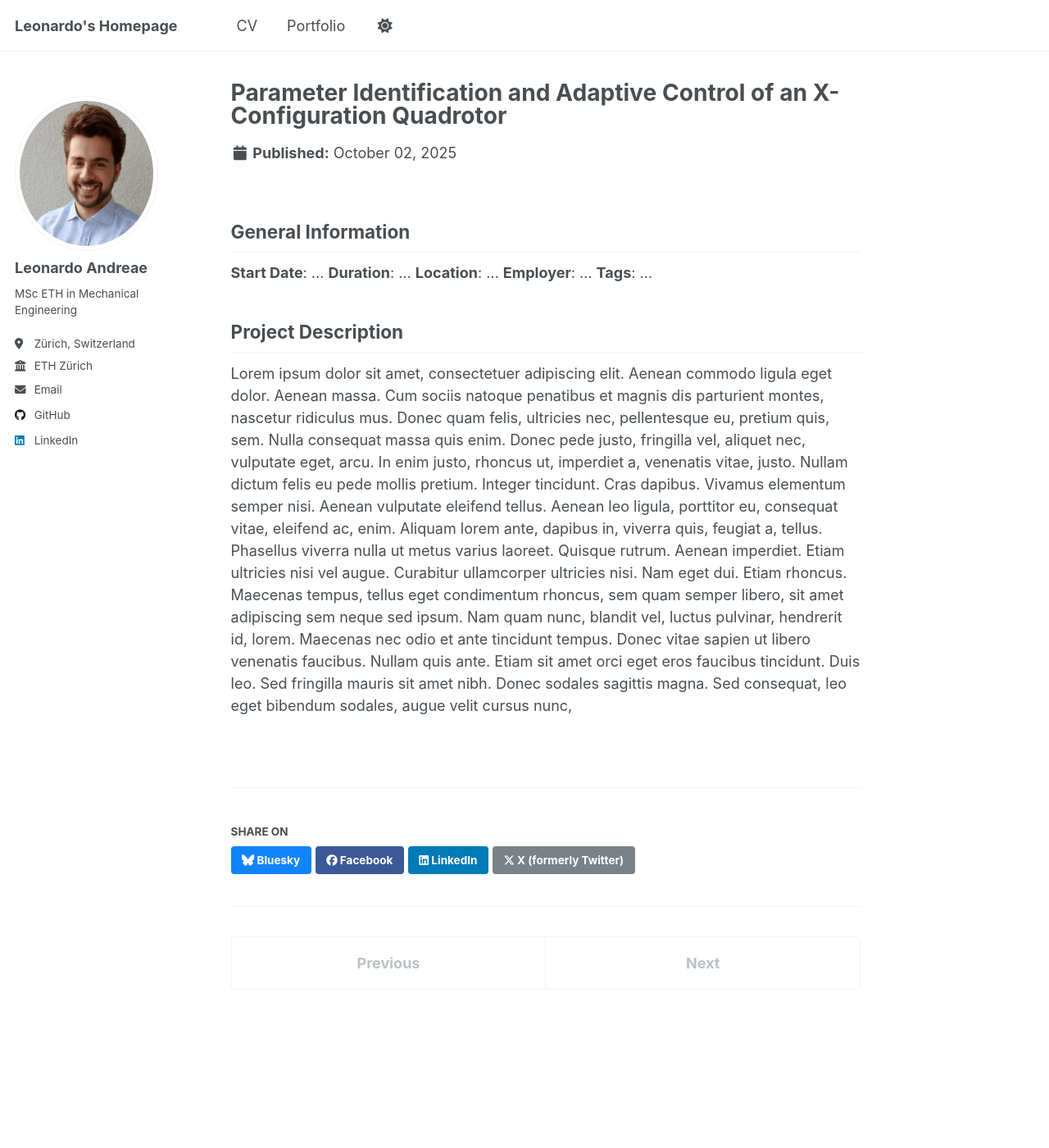
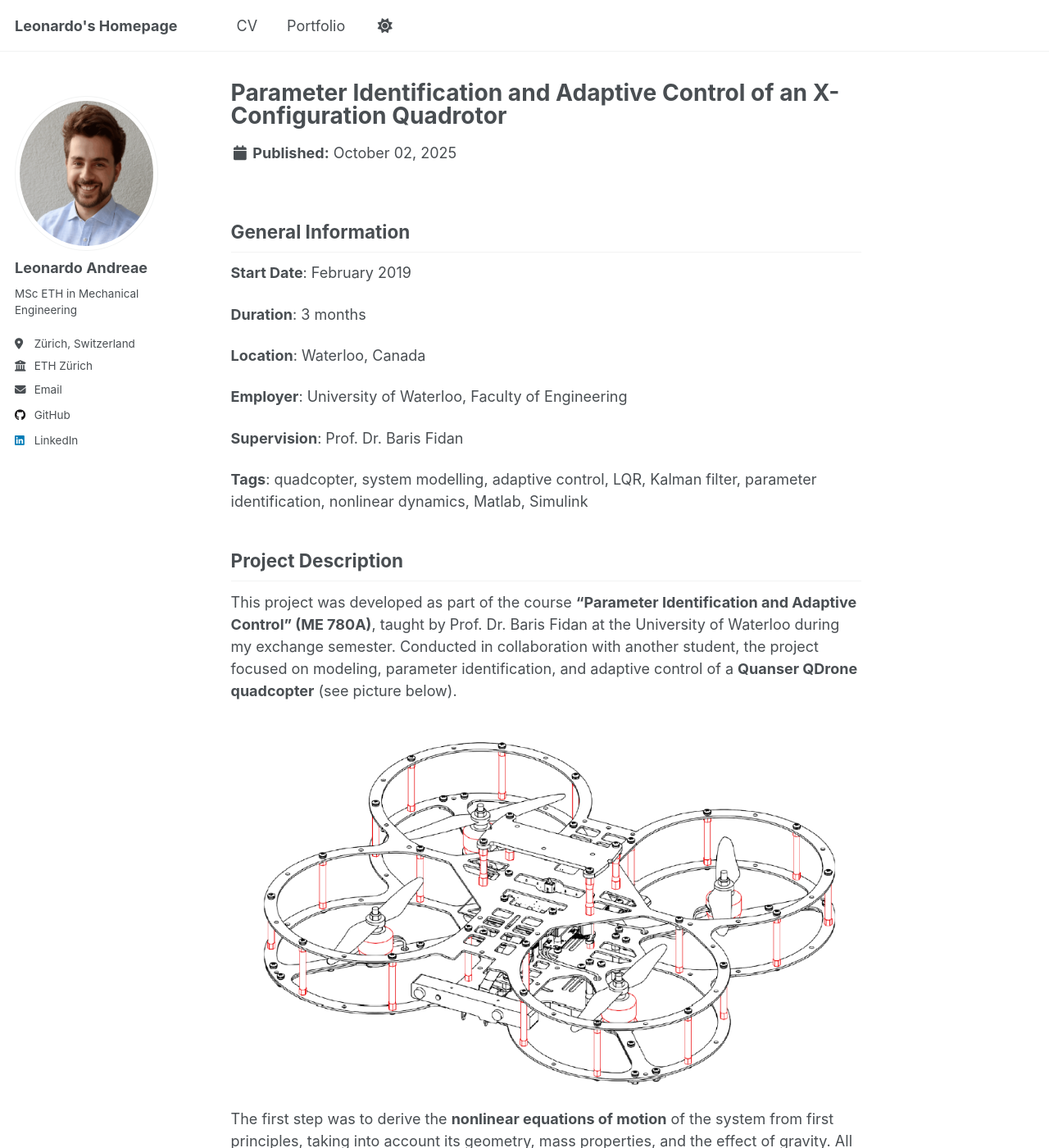
Before and after one commit to leonardoandreae/leonardoandreae.github.io, a Jekyll site: the page built from _portfolio/portfolio-6.md, in a window 1280 px wide and 1400 px high. Shown: the whole window at 82% size. Built offline with Jekyll 4.4.1, drawn with Linux system fonts in a browser that asks for light colours; a script that is not in the unit is left out; some of the changed text lies outside the part shown.

Commit message:
added adaptive control project

```diff
--- a/_portfolio/portfolio-6.md
+++ b/_portfolio/portfolio-6.md
@@ -6,12 +6,39 @@ collection: portfolio
 
 ## General Information
 
-**Start Date**: ...
-**Duration**: ...
-**Location**: ...
-**Employer**: ...
-**Tags**: ...
+**Start Date**: February 2019
+
+**Duration**: 3 months
+
+**Location**: Waterloo, Canada
+
+**Employer**: University of Waterloo, Faculty of Engineering
+
+**Supervision**: Prof. Dr. Baris Fidan
+
+**Tags**: quadcopter, system modelling, adaptive control, LQR, Kalman filter, parameter identification, nonlinear dynamics, Matlab, Simulink
 
 ## Project Description
 
-Lorem ipsum dolor sit amet, consectetuer adipiscing elit. Aenean commodo ligula eget dolor. Aenean massa. Cum sociis natoque penatibus et magnis dis parturient montes, nascetur ridiculus mus. Donec quam felis, ultricies nec, pellentesque eu, pretium quis, sem. Nulla consequat massa quis enim. Donec pede justo, fringilla vel, aliquet nec, vulputate eget, arcu. In enim justo, rhoncus ut, imperdiet a, venenatis vitae, justo. Nullam dictum felis eu pede mollis pretium. Integer tincidunt. Cras dapibus. Vivamus elementum semper nisi. Aenean vulputate eleifend tellus. Aenean leo ligula, porttitor eu, consequat vitae, eleifend ac, enim. Aliquam lorem ante, dapibus in, viverra quis, feugiat a, tellus. Phasellus viverra nulla ut metus varius laoreet. Quisque rutrum. Aenean imperdiet. Etiam ultricies nisi vel augue. Curabitur ullamcorper ultricies nisi. Nam eget dui. Etiam rhoncus. Maecenas tempus, tellus eget condimentum rhoncus, sem quam semper libero, sit amet adipiscing sem neque sed ipsum. Nam quam nunc, blandit vel, luctus pulvinar, hendrerit id, lorem. Maecenas nec odio et ante tincidunt tempus. Donec vitae sapien ut libero venenatis faucibus. Nullam quis ante. Etiam sit amet orci eget eros faucibus tincidunt. Duis leo. Sed fringilla mauris sit amet nibh. Donec sodales sagittis magna. Sed consequat, leo eget bibendum sodales, augue velit cursus nunc,
+This project was developed as part of the course **“Parameter Identification and Adaptive Control” (ME 780A)**, taught by Prof. Dr. Baris Fidan at the University of Waterloo during my exchange semester. Conducted in collaboration with another student, the project focused on modeling, parameter identification, and adaptive control of a **Quanser QDrone quadcopter** (see picture below).
+
+![Quanser QDrone](/images/qdrone.png)
+
+The first step was to derive the **nonlinear equations of motion** of the system from first principles, taking into account its geometry, mass properties, and the effect of gravity. All these parameters were treated as unknowns. In parallel, a **linearized version of the model** was obtained to enable the design of linear controllers under around a defined hovering state.
+
+With the models established, we proceeded through several stages of development:
+
+- A **parameter identification scheme** was designed to estimate the unknown system parameters over time. This was achieved by exciting the nonlinear model with a fictitious input and using the system response for identification.
+- Using the linearized model, we implemented an **Adaptive Linear Quadratic Regulator (ALQR)** control law. Since the system was not fully controllable, a **Kalman-Bucy Filter** was incorporated for state estimation.
+- We then combined these approaches into a **nonlinear adaptive control scheme**, integrating the ALQR controller with an **Extended Kalman-Bucy Filter** to account for nonlinear dynamics.
+- Finally, we evaluated the **reference tracking performance** of the controllers in both continuous and discrete-time simulations.
+
+Parameter identification and control structures (see images below) were implemented in Simulink, while the reference tracking tests were performed in Matlab.
+
+Linear Control Scheme             |  Nonlinear Control Scheme
+:-------------------------:|:-------------------------:
+![Linear Control Scheme ](/images/linear_control.png) | ![Nonlinear Control Scheme](/images/nonlinear_control.png)
+
+The simulation results demonstrated that the adaptive LQR controller successfully stabilized both the linear and nonlinear systems, while the parameter estimates consistently converged to their true values. Furthermore, our discrete-time non-adaptive LQR implementation showed good reference tracking performance for slow trajectories but exhibited noticeable errors for fast, aggressive maneuvers.
+
+This project provided valuable insights into adaptive control theory, parameter identification techniques, and their practical application in aerial robotics, while also strengthening my proficiency in Matlab and Simulink for advanced control design and simulation.
```
Also changed, not shown: _portfolio/portfolio-5.md (+1 -1 lines), images/linear_control.png (added), images/nonlinear_control.png (added), images/qdrone.png (added).
